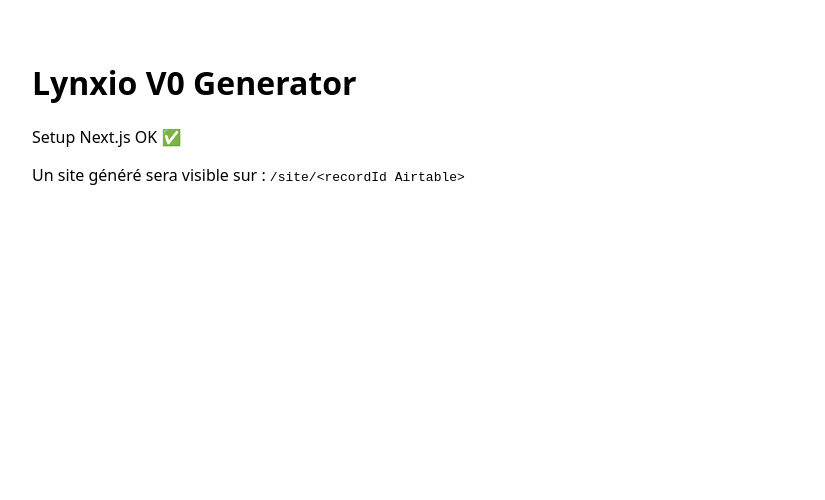
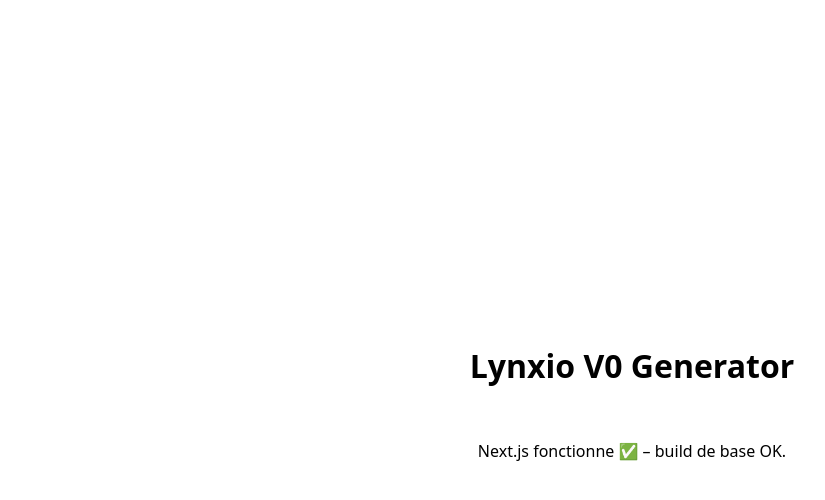
Before and after one commit to Stefpxtn/lynxio-v0-generator, a Next.js app: page / in a window 1280 px wide. Shown: the top 500 px of the page, without its empty margins (8-833 px from the left). Built offline with nearby package versions, Linux system fonts and the light colour scheme.

Commit message:
Refactor Home component layout and content
Updated the main component styles and content.

```diff
--- a/app/page.tsx
+++ b/app/page.tsx
@@ -1,13 +1,18 @@
-// app/page.tsx
 export default function Home() {
   return (
-    <main style={{ padding: 40 }}>
+    <main
+      style={{
+        minHeight: '100vh',
+        display: 'flex',
+        alignItems: 'center',
+        justifyContent: 'center',
+        flexDirection: 'column',
+        gap: 16,
+        fontFamily: 'system-ui, -apple-system, BlinkMacSystemFont, "Segoe UI", sans-serif',
+      }}
+    >
       <h1>Lynxio V0 Generator</h1>
-      <p>Setup Next.js OK ✅</p>
-      <p>
-        Un site généré sera visible sur :{' '}
-        <code>/site/&lt;recordId Airtable&gt;</code>
-      </p>
+      <p>Next.js fonctionne ✅ – build de base OK.</p>
     </main>
   );
 }
```
